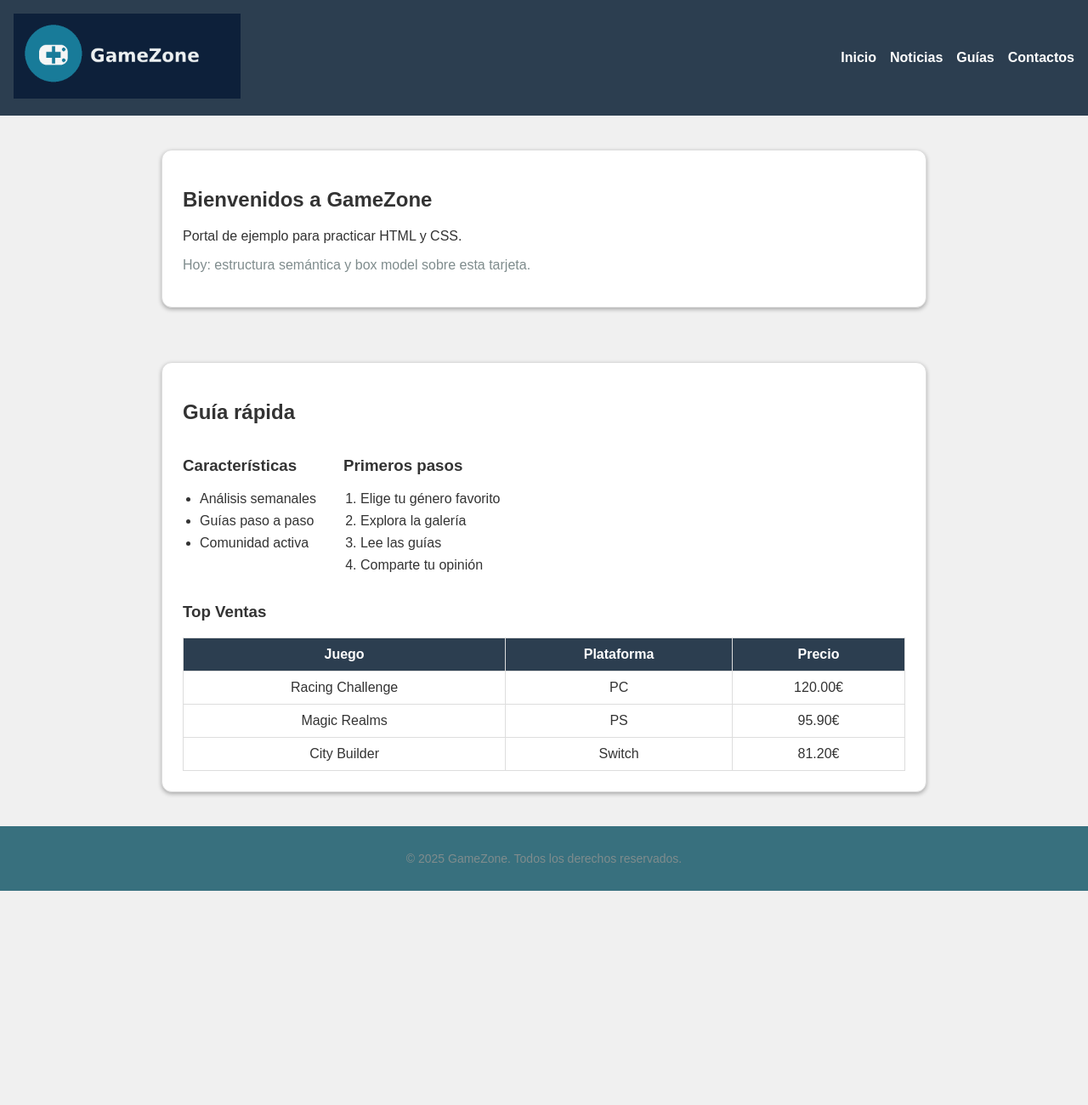
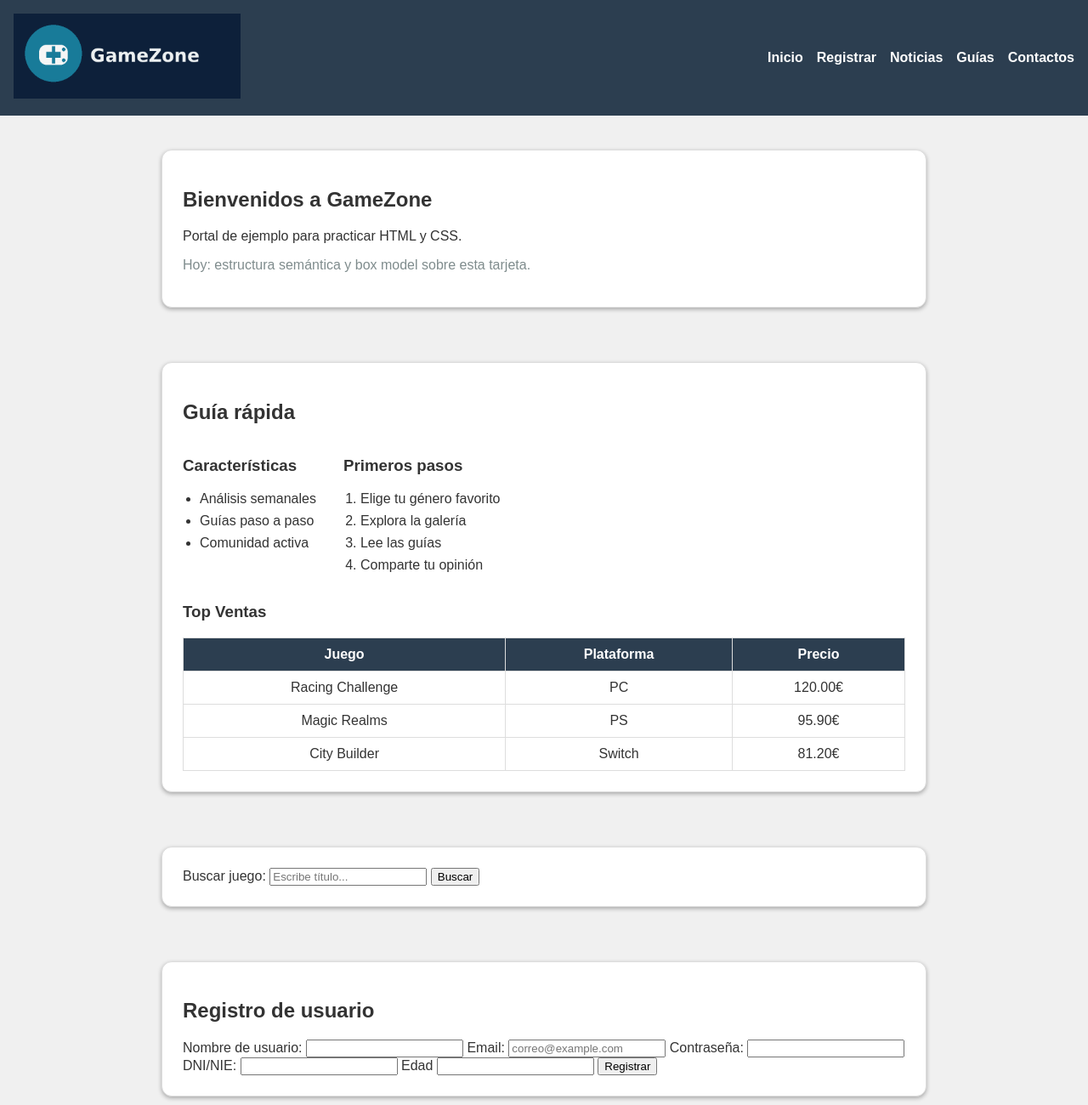
Before and after one commit to AlfredoCodes-11/Lenguajes-De-Marcas, a plain HTML site: page Unidad2/Practica1/index.html in a window 1280 px wide. Shown: the top 1300 px of the page at 85% size. Before the commit the page ends 1048 px from the top, so only its background shows below. Drawn offline with Linux system fonts and the light colour scheme.

Commit message:
registro

```diff
--- a/Unidad2/Practica1/index.html
+++ b/Unidad2/Practica1/index.html
@@ -16,6 +16,7 @@
         <nav class="navegacion">
             <ul class="menu">
                 <li><a href="#">Inicio</a></li>
+                <li><a href="pages/registro.html">Registrar</a></li>
                 <li><a href="#">Noticias</a></li>
                 <li><a href="#">Guías</a></li>
                 <li><a href="#">Contactos</a></li>
@@ -82,6 +83,50 @@
             </tbody>
         </table>
     </section>
+    <section class="tarjeta">
+        <!-- action indica la página que recibirá los datos -->
+        <!-- method=get envia la info en la URL -->
+        <!-- name sirve para identicar simplemente al formulario -->
+        <form name="buscar" action="buscar.html" method="get">
+
+            <!-- label conecta visual y funcionalmente con el campo (a través de for <-> id) -->
+            <label for="search">Buscar juego:</label>
+
+            <!-- id identifica univocamente el elemento y además se conecta con el label -->
+            <!-- placeholder ofrece una pista visual al usuario -->
+            <!-- name define el nombre de la variable que se enviará al servidor cuando se pulse el botón  -->
+            <input type="search" name="busqueda" id="search"
+            placeholder="Escribe título...">
+            <button type="submit">Buscar</button>
+        </form>
+    </section>
+    <section class="tarjeta">
+        <h2>Registro de usuario</h2>
+        <form action="registro.php" method="post">
+
+            <!-- Campo de texto -->
+            <label for="name">Nombre de usuario:</label>
+            <input type="text" name="nombre" id="name" required>
+
+            <!-- Campo de email -->
+            <label for="email">Email:</label>
+            <input type="text" name="correo" id="email" placeholder="correo@example.com" required>
+
+            <!-- Campo de tipo password -->
+            <label for="pass">Contraseña:</label>
+            <input type="password" name="clave" id="pass" minlength="6" maxlength="12" required>
+
+            <!-- Campo de tipo texto con patrón -->
+            <label for="id">DNI/NIE:</label>
+            <input type="text" name="documento-id" id="id" pattern="([X-Zx-z][0-9]{7}|[0-9]{8})[A-Za-z]" required>
+
+            <!-- Campo de tipo numérico -->
+            <label for="age">Edad</label>
+            <input type="number" name="edad" id="age" min="0">
+
+            <button type="submit">Registrar</button>
+        </form>
+    </section>
     </main>
     <footer class="pie">
         <p>&copy; 2025 GameZone. Todos los derechos reservados.</p>
--- /dev/null
+++ b/Unidad2/Practica1/pages/estilos.css
@@ -0,0 +1,153 @@
+/* Modelo de caja universal */
+* {
+    box-sizing: border-box;
+}
+/* Altura completa del documento*/
+html, body {
+    height: 100%;
+}
+
+/*
+Configuración general:
+-Quitamos los márgenes por defecto
+-Elegimos tipografía y base
+-Definimos color de texto y fondo*/
+
+body {
+    margin: 0;
+    font-family: Arial, Helvetica, sans-serif;
+    color:#333;
+    background: #f0f0f0;
+    display: flex;      /* Contenedor flexible */
+    flex-direction: column;     /* Disposición vertical de los 3 elementos */
+    min-height: 100vh;      /* Altura total del viewport */
+}
+
+/* Cabecera con FLEX*/
+.cabecera {
+    text-align: center;
+    padding: 1rem;      /* 1 rem = 16 px */
+    display: flex;
+    justify-content:space-between;      /* Separa brand y menú */
+    align-items: center;            /* Centrar verticalmente*/
+    background: #2c3e50;
+}
+
+/* Tamaño del logo */
+.logo {
+    height: 100px;
+    width: auto;
+}
+
+/*  Menú con FLEX */
+.menu {
+    list-style: none;   /* Eliminamos las viñetas */
+    display: flex;      /* Colocamos en línea los enlaces */
+    gap: 1rem;
+    margin: 0;
+    padding: 0;
+}
+
+/* Estilos básicos de los enlaces del menú */
+.menu a {
+    color: #fff;
+    text-decoration: none;
+    font-weight: bold;
+}
+
+/* Efecto hover para los enlaces (pseudoclase) */
+.menu a:hover {
+    color: #e74c3c;
+}
+
+/* Título de la cabecera sin márgenes extra y color destacado */
+/*.titulo {
+    margin: 0;
+    color: #2C3E50;
+}*/
+
+/* Zona principal (main)
+    padding -> espacio interior o relleno
+*/
+#contenido-principal {
+    padding: 1rem;
+    flex-grow: 1;           /* Esto empuja el footer hacia abajo */
+    display: flex;
+    flex-direction: column;
+    gap: 1rem;
+}
+
+/* Clase "tarjeta": usada para guarda secciones visualmente
+    -color blanco
+    -border sutil y redondeado
+    -sombra ligera
+    -ancho máxima controlado
+*/
+.tarjeta {
+    background: #fff;
+    border-radius: 12px;
+    width: min(900px, 95%);
+    margin: 1.5rem auto;
+    padding: 1.5rem;
+    border: 1px solid #ddd;
+    box-shadow: 0 2px 5px rgba(0,0,0,0.3);
+}
+
+/* Texto secundario */
+.aviso {
+    color:#7F8C8D;
+}
+
+/* Listas en dos columnas flexibles (FLEX)*/
+.listas {
+    display: flex;  /* Convierto al elemento como contenedor flexible */
+    flex-direction: row;
+    gap: 2rem;
+}
+
+/* Ajustes visuales de las listas */
+.lista {
+    padding-left: 20px;     /* Espacio para las viñetas o número*/
+}
+
+.lista li {
+    margin: 0.5rem 0;       /* Añado espacio vertical entre los elementos de la lista */
+}
+
+/* Estiramos las tablas */
+.tabla {
+    width: 100%;
+    border-collapse: collapse;
+    margin-top: 1rem;
+}
+
+/* Border y rellelno a las celdas */
+.tabla th, .tabla td {
+    border: 1px solid #ddd;
+    padding: 10px;
+}
+
+.tabla th {
+    background: #2C3E50;
+    color: #fff;
+    text-align: center;
+}
+
+.tabla td {
+    text-align: center;
+    white-space: nowrap;        /* Evita saltos de línea en celdas */
+}
+
+/* Estilo del pie de página:
+    - color gris suave
+    - tamaño de letra menor
+    - fondo ligeramente gris
+*/
+
+.pie {
+    text-align: center;
+    padding: 1rem;
+    color: #7f8c8d;
+    background: #38707e;
+    font-size: 14px;
+}
```
Also changed, not shown: Unidad2/Practica1/pages/registro.html (added, +40 -0 lines).
